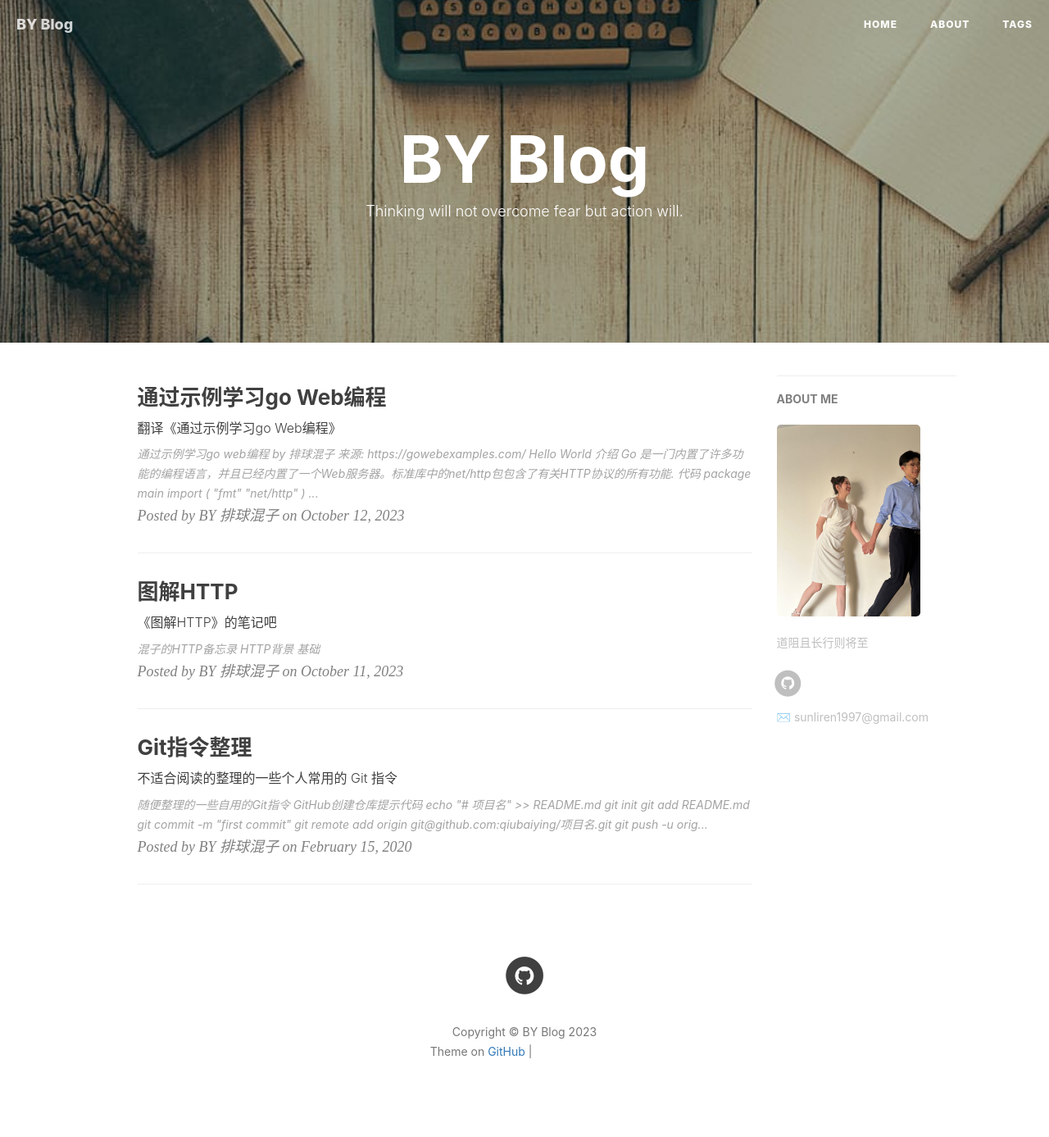
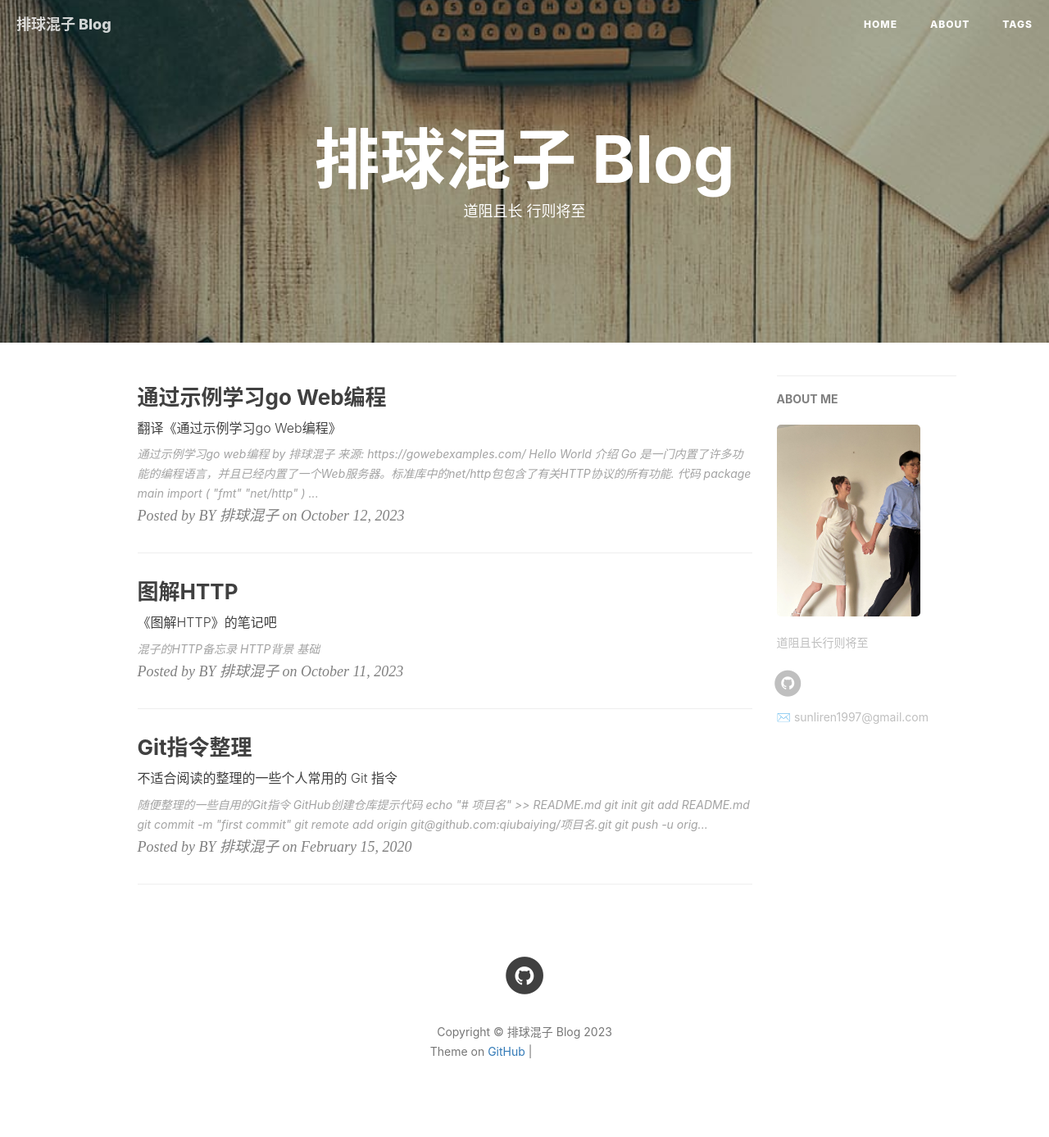
Before and after one commit to liren-sun/liren-sun.github.io, a Jekyll site: the page built from index.html, in a window 1280 px wide. Shown: the whole page at 82% size. Built offline with Jekyll 4.4.1, drawn with Linux system fonts in a browser that asks for light colours; nearby versions of some CDN libraries; the list of posts is cut into pages by our own code; comment, search, counter and statistics services are not loaded; grey boxes are pictures that could not be loaded.

```diff
--- a/_config.yml
+++ b/_config.yml
@@ -1,6 +1,6 @@
 # Site settings
-title: BY Blog
-SEOTitle: 排球混子的博客 | BY Blog
+title: 排球混子 Blog
+SEOTitle: 排球混子的博客 | 排球混子 Blog
 header-img: img/post-bg-desk.jpg
 email: sunliren1997@gmail.com
 description: "Every failure is leading towards success."
--- a/index.html
+++ b/index.html
@@ -1,6 +1,6 @@
 ---
 layout: page
-description: "Thinking will not overcome fear but action will."
+description: "道阻且长 行则将至"
 ---
 
 {% for post in paginator.posts %}
```
